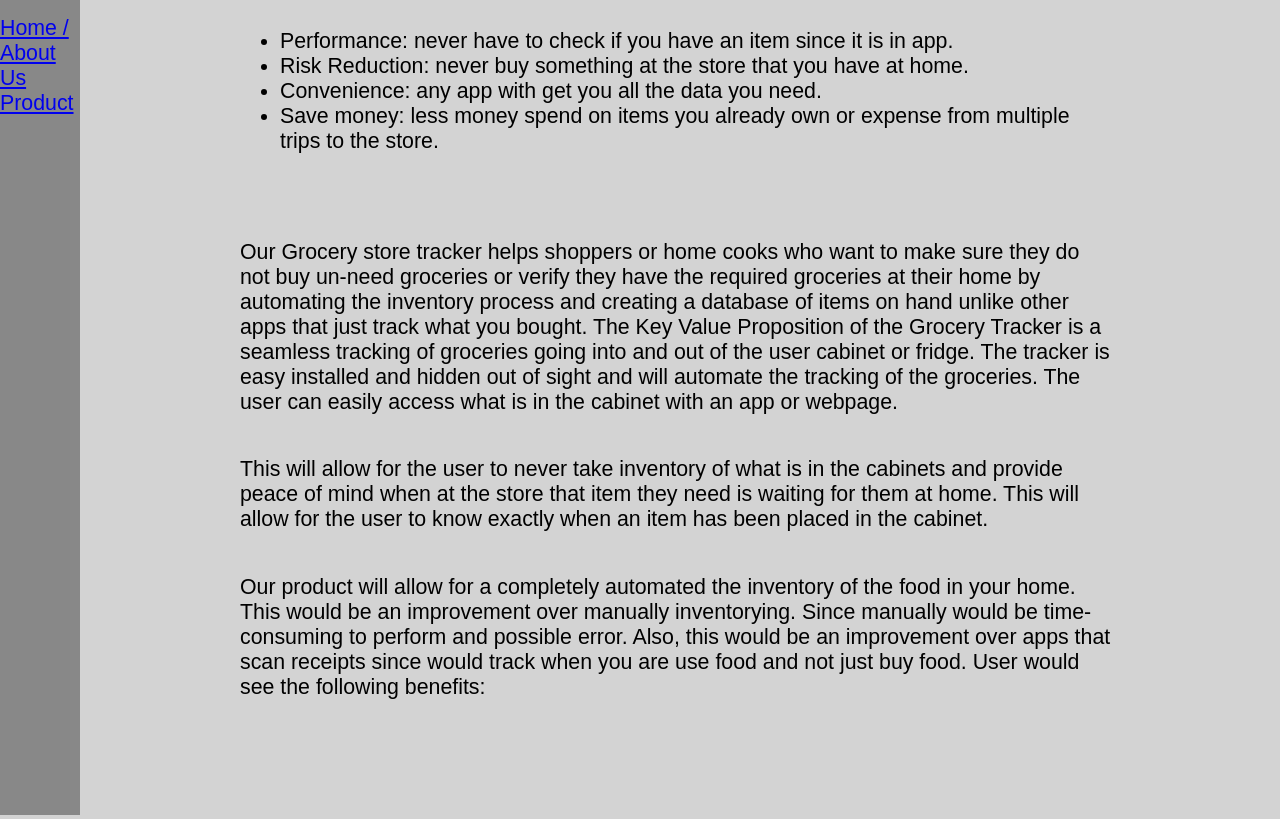
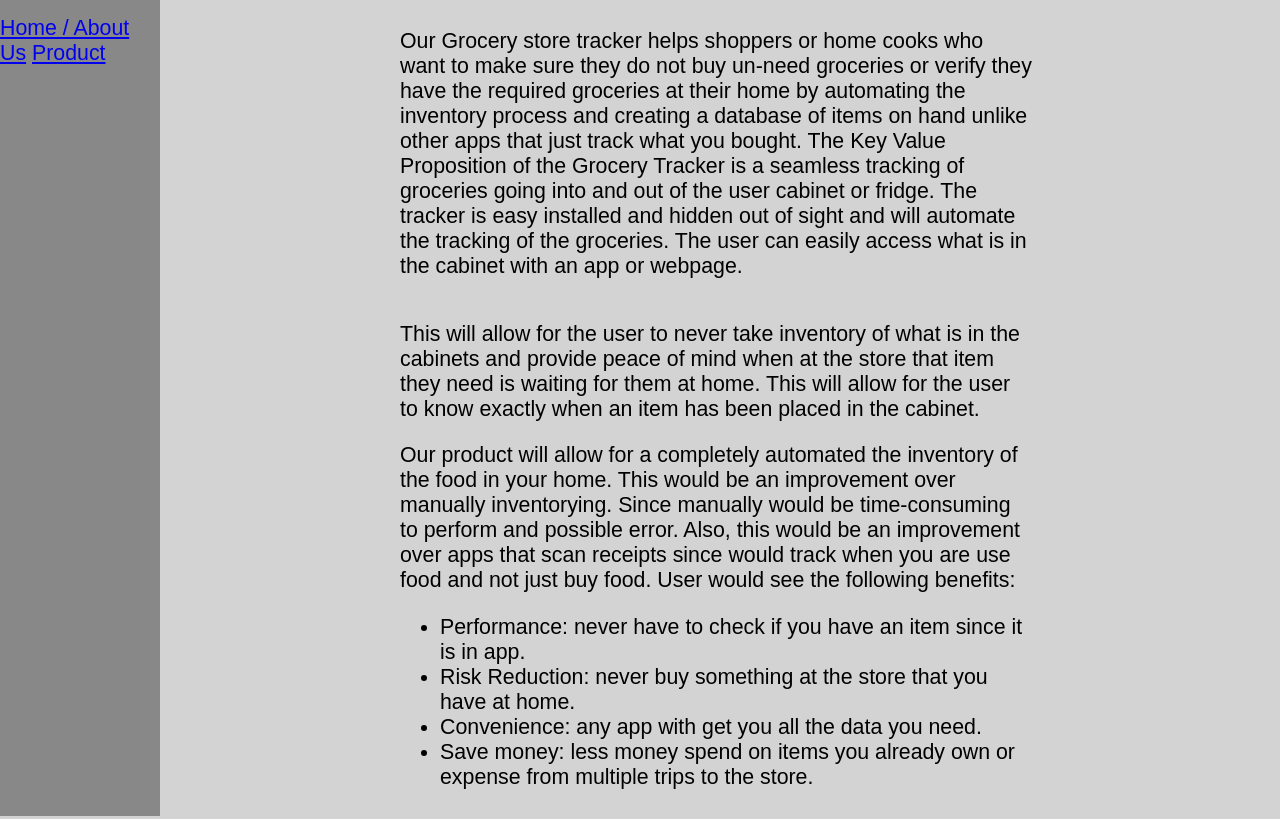
Before and after one commit to jas003ucsd/ECE140B_website, a Python web app: template web/src/templates/KVP.html in a window 1280 px wide. Run offline with Jinja, Linux system fonts and the light colour scheme; the template is opened without the code that fills it, so the values that code supplies are empty.

Commit message:
fixing css layout

```diff
--- a/web/src/public/css/myStyleSheet.css
+++ b/web/src/public/css/myStyleSheet.css
@@ -26,12 +26,12 @@ section {
 }
 
 .main {
-  margin-left: 5rem;
-  padding: 0rem 10rem;
+  margin-left: 10rem;
+  padding: 0rem 15rem;
 }
 .sidenav {
     height: 100%;
-    width: 5rem;
+    width: 10rem;
     position: fixed;
     z-index: 1;
     top: 0;
--- a/web/src/templates/KVP.html
+++ b/web/src/templates/KVP.html
@@ -37,7 +37,7 @@
             them at home. This will allow for the user to know
             exactly when an item has been placed in the cabinet.
         </p>
-        <p class="item">
+        <div class="item">
             Our product will allow for a completely automated
             the inventory of the food in your home. This would
             be an improvement over manually inventorying. Since
@@ -55,15 +55,7 @@
                 <li>Convenience: any app with get you all the data you need. </li>
                 <li>Save money: less money spend on items you already own or expense from multiple trips to the store.</li>
             </ul>
-
-
-        </p>
-        <p class="item">
-
-        </p>
-        <p class="item">
-
-        </p>
+        </div>
     </div>
 
 </body>
```
